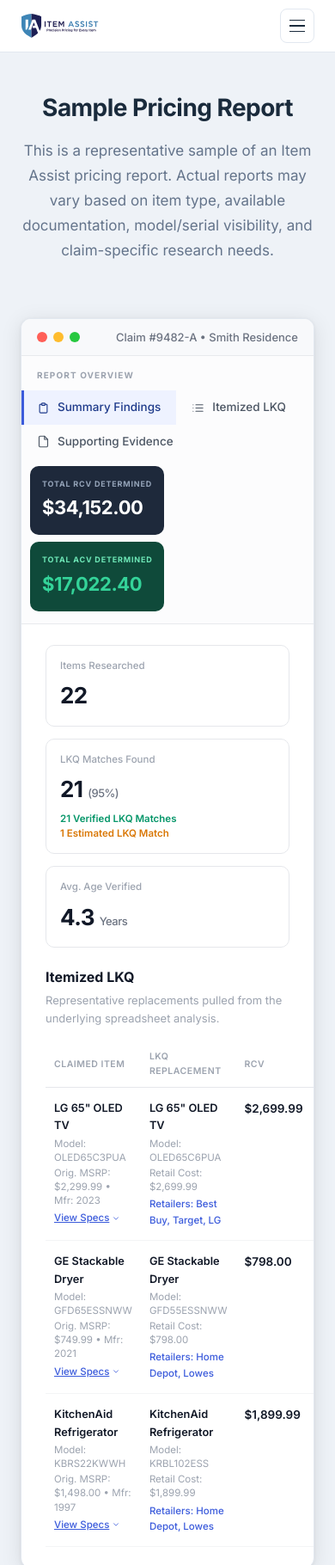
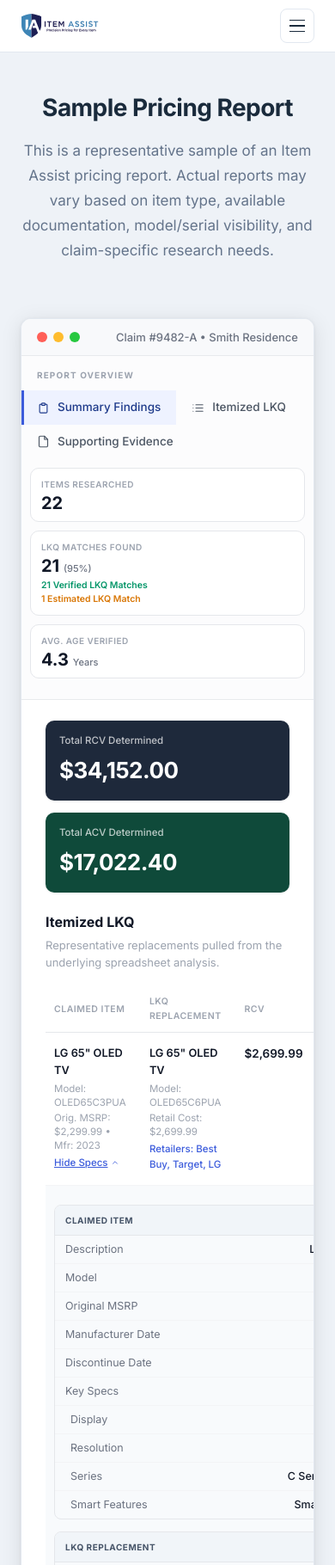
Before and after one commit to joeybukowski3/ItemAssist, a plain HTML site: page report.html in a window 390 px wide. Shown: the top 1820 px of the page at 86% size. Drawn offline with Linux system fonts and the light colour scheme.

Commit message:
chore: update sample report summary layout

```diff
--- a/report.html
+++ b/report.html
@@ -123,35 +123,35 @@
                 Supporting Evidence
               </div>
 
-              <div class="sb-spacer"></div>
-
-              <div class="sb-total rcv">
-                <div class="sb-total-label">Total RCV Determined</div>
-                <div class="sb-total-val">$34,152.00</div>
-              </div>
-              <div class="sb-total acv">
-                <div class="sb-total-label">Total ACV Determined</div>
-                <div class="sb-total-val">$17,022.40</div>
+              <div class="sb-metrics">
+                <div class="sb-metric">
+                  <div class="sb-metric-label">Items Researched</div>
+                  <div class="sb-metric-val">22</div>
+                </div>
+                <div class="sb-metric">
+                  <div class="sb-metric-label">LKQ Matches Found</div>
+                  <div class="sb-metric-val">21 <small>(95%)</small></div>
+                  <div class="sb-metric-break">
+                    <span class="v">21 Verified LKQ Matches</span>
+                    <span class="e">1 Estimated LKQ Match</span>
+                  </div>
+                </div>
+                <div class="sb-metric">
+                  <div class="sb-metric-label">Avg. Age Verified</div>
+                  <div class="sb-metric-val">4.3 <small>Years</small></div>
+                </div>
               </div>
             </div>
 
             <div class="main">
               <div class="stats">
-                <div class="stat">
-                  <div class="stat-label">Items Researched</div>
-                  <div class="stat-val">22</div>
+                <div class="stat stat-total stat-total-rcv">
+                  <div class="stat-label">Total RCV Determined</div>
+                  <div class="stat-val">$34,152.00</div>
                 </div>
-                <div class="stat">
-                  <div class="stat-label">LKQ Matches Found</div>
-                  <div class="stat-val">21 <small>(95%)</small></div>
-                  <div class="stat-break">
-                    <span class="v">21 Verified LKQ Matches</span><br>
-                    <span class="e">1 Estimated LKQ Match</span>
-                  </div>
-                </div>
-                <div class="stat">
-                  <div class="stat-label">Avg. Age Verified</div>
-                  <div class="stat-val">4.3 <small>Years</small></div>
+                <div class="stat stat-total stat-total-acv">
+                  <div class="stat-label">Total ACV Determined</div>
+                  <div class="stat-val">$17,022.40</div>
                 </div>
               </div>
 
@@ -175,7 +175,7 @@
                       <div class="item-name">LG 65&quot; OLED TV</div>
                       <div class="item-sub">Model: OLED65C3PUA</div>
                       <div class="item-sub">Orig. MSRP: $2,299.99 &bull; Mfr: 2023</div>
-                      <button type="button" class="item-link item-link-btn" onclick="toggleReportDetail('sample-report-lg', this)">View Specs <svg viewBox="0 0 24 24" aria-hidden="true"><polyline points="6 9 12 15 18 9"></polyline></svg></button>
+                      <button type="button" class="item-link item-link-btn open" onclick="toggleReportDetail('sample-report-lg', this)">Hide Specs <svg viewBox="0 0 24 24" aria-hidden="true"><polyline points="6 9 12 15 18 9"></polyline></svg></button>
                     </td>
                     <td>
                       <div class="item-name">LG 65&quot; OLED TV</div>
@@ -186,7 +186,7 @@
                     <td class="rcv-val">$2,699.99</td>
                     <td><span class="badge verified"><span class="badge-dot"></span> Verified LKQ</span></td>
                   </tr>
-                  <tr class="detail-row" id="sample-report-lg">
+                  <tr class="detail-row open" id="sample-report-lg">
                     <td colspan="4" class="detail-cell">
                       <div class="match-grid">
                         <div class="match-panel">
@@ -224,7 +224,7 @@
                       <div class="item-name">GE Stackable Dryer</div>
                       <div class="item-sub">Model: GFD65ESSNWW</div>
                       <div class="item-sub">Orig. MSRP: $749.99 &bull; Mfr: 2021</div>
-                      <button type="button" class="item-link item-link-btn" onclick="toggleReportDetail('sample-report-ge', this)">View Specs <svg viewBox="0 0 24 24" aria-hidden="true"><polyline points="6 9 12 15 18 9"></polyline></svg></button>
+                      <button type="button" class="item-link item-link-btn open" onclick="toggleReportDetail('sample-report-ge', this)">Hide Specs <svg viewBox="0 0 24 24" aria-hidden="true"><polyline points="6 9 12 15 18 9"></polyline></svg></button>
                     </td>
                     <td>
                       <div class="item-name">GE Stackable Dryer</div>
@@ -235,7 +235,7 @@
                     <td class="rcv-val">$798.00</td>
                     <td><span class="badge verified"><span class="badge-dot"></span> Verified LKQ</span></td>
                   </tr>
-                  <tr class="detail-row" id="sample-report-ge">
+                  <tr class="detail-row open" id="sample-report-ge">
                     <td colspan="4" class="detail-cell">
                       <div class="match-grid">
                         <div class="match-panel">
@@ -275,7 +275,7 @@
                       <div class="item-name">KitchenAid Refrigerator</div>
                       <div class="item-sub">Model: KBRS22KWWH</div>
                       <div class="item-sub">Orig. MSRP: $1,498.00 &bull; Mfr: 1997</div>
-                      <button type="button" class="item-link item-link-btn" onclick="toggleReportDetail('sample-report-kitchenaid', this)">View Specs <svg viewBox="0 0 24 24" aria-hidden="true"><polyline points="6 9 12 15 18 9"></polyline></svg></button>
+                      <button type="button" class="item-link item-link-btn open" onclick="toggleReportDetail('sample-report-kitchenaid', this)">Hide Specs <svg viewBox="0 0 24 24" aria-hidden="true"><polyline points="6 9 12 15 18 9"></polyline></svg></button>
                     </td>
                     <td>
                       <div class="item-name">KitchenAid Refrigerator</div>
@@ -286,7 +286,7 @@
                     <td class="rcv-val">$1,899.99</td>
                     <td><span class="badge verified"><span class="badge-dot"></span> Verified LKQ</span></td>
                   </tr>
-                  <tr class="detail-row" id="sample-report-kitchenaid">
+                  <tr class="detail-row open" id="sample-report-kitchenaid">
                     <td colspan="4" class="detail-cell">
                       <div class="match-grid">
                         <div class="match-panel">
--- a/styles.css
+++ b/styles.css
@@ -2191,6 +2191,59 @@
 
 .report-page .sb-spacer { flex: 1; }
 
+.report-page .sb-metrics {
+  margin: 12px 14px 0;
+  display: grid;
+  gap: 10px;
+}
+
+.report-page .sb-metric {
+  border: 1px solid #e5e7eb;
+  border-radius: 10px;
+  background: #fff;
+  padding: 10px 12px;
+}
+
+.report-page .sb-metric-label {
+  font-size: 10px;
+  color: #9ca3af;
+  font-weight: 600;
+  text-transform: uppercase;
+  letter-spacing: 0.45px;
+  margin-bottom: 4px;
+}
+
+.report-page .sb-metric-val {
+  font-size: 20px;
+  font-weight: 700;
+  color: #111827;
+  line-height: 1.05;
+}
+
+.report-page .sb-metric-val small {
+  font-size: 11px;
+  color: #6b7280;
+  font-weight: 500;
+}
+
+.report-page .sb-metric-break {
+  margin-top: 5px;
+  display: grid;
+  gap: 2px;
+  font-size: 10.5px;
+  line-height: 1.4;
+}
+
+.report-page .sb-metric-break .v {
+  color: #059669;
+  font-weight: 600;
+}
+
+.report-page .sb-metric-break .e {
+  color: #d97706;
+  font-weight: 600;
+}
+
 .report-page .sb-total {
   margin: 0 14px 10px;
   padding: 14px;
@@ -2272,6 +2325,28 @@
 .report-page .stat-break .e {
   color: #d97706;
   font-weight: 600;
+}
+
+.report-page .stat-total {
+  color: #fff;
+  border: none;
+  box-shadow: 0 1px 3px rgba(0,0,0,0.06), 0 1px 2px rgba(0,0,0,0.04);
+}
+
+.report-page .stat-total .stat-label {
+  color: rgba(255,255,255,0.72);
+}
+
+.report-page .stat-total .stat-val {
+  color: #fff;
+}
+
+.report-page .stat-total-rcv {
+  background: #1e293b;
+}
+
+.report-page .stat-total-acv {
+  background: #0f4a3a;
 }
 
 .report-page .section-hdr {
@@ -2554,6 +2629,11 @@
 
   .report-page .sb-spacer {
     display: none;
+  }
+
+  .report-page .sb-metrics {
+    width: 100%;
+    margin: 10px;
   }
 
   .report-page .sb-total {
@@ -2963,6 +3043,62 @@
 
 body.homepage-redesign .hero-report-preview .sb-spacer { flex: 1; }
 
+body.homepage-redesign .hero-report-preview .sb-metrics {
+  margin: 12px 14px 0;
+  display: grid;
+  gap: 10px;
+}
+
+body.homepage-redesign .hero-report-preview .sb-metric {
+  border: 1px solid #e5e7eb;
+  border-radius: 10px;
+  background: #fff;
+  padding: 10px 12px;
+}
+
+body.homepage-redesign .hero-report-preview .sb-metric-label {
+  font-family: "Inter", system-ui, sans-serif;
+  font-size: 10px;
+  color: #9ca3af;
+  font-weight: 600;
+  text-transform: uppercase;
+  letter-spacing: 0.45px;
+  margin-bottom: 4px;
+}
+
+body.homepage-redesign .hero-report-preview .sb-metric-val {
+  font-family: "Inter", system-ui, sans-serif;
+  font-size: 20px;
+  font-weight: 700;
+  color: #111827;
+  line-height: 1.05;
+}
+
+body.homepage-redesign .hero-report-preview .sb-metric-val small {
+  font-size: 11px;
+  color: #6b7280;
+  font-weight: 500;
+}
+
+body.homepage-redesign .hero-report-preview .sb-metric-break {
+  margin-top: 5px;
+  display: grid;
+  gap: 2px;
+  font-family: "Inter", system-ui, sans-serif;
+  font-size: 10.5px;
+  line-height: 1.4;
+}
+
+body.homepage-redesign .hero-report-preview .sb-metric-break .v {
+  color: #059669;
+  font-weight: 600;
+}
+
+body.homepage-redesign .hero-report-preview .sb-metric-break .e {
+  color: #d97706;
+  font-weight: 600;
+}
+
 body.homepage-redesign .hero-report-preview .sb-total {
   margin: 0 14px 10px;
   padding: 14px;
@@ -3050,6 +3186,28 @@
 body.homepage-redesign .hero-report-preview .stat-break .e {
   color: #d97706;
   font-weight: 600;
+}
+
+body.homepage-redesign .hero-report-preview .stat-total {
+  color: #fff;
+  border: none;
+  box-shadow: 0 1px 3px rgba(0,0,0,0.06), 0 1px 2px rgba(0,0,0,0.04);
+}
+
+body.homepage-redesign .hero-report-preview .stat-total .stat-label {
+  color: rgba(255,255,255,0.72);
+}
+
+body.homepage-redesign .hero-report-preview .stat-total .stat-val {
+  color: #fff;
+}
+
+body.homepage-redesign .hero-report-preview .stat-total-rcv {
+  background: #1e293b;
+}
+
+body.homepage-redesign .hero-report-preview .stat-total-acv {
+  background: #0f4a3a;
 }
 
 body.homepage-redesign .hero-report-preview .section-hdr {
@@ -3800,6 +3958,10 @@
   }
   body.homepage-redesign .hero-report-preview .sb-title { width: 100%; }
   body.homepage-redesign .hero-report-preview .sb-spacer { display: none; }
+  body.homepage-redesign .hero-report-preview .sb-metrics {
+    width: 100%;
+    margin: 10px;
+  }
   body.homepage-redesign .hero-report-preview .sb-total { margin: 8px 10px 0; }
   body.homepage-redesign .hero-report-preview .stats { flex-direction: column; }
   body.homepage-redesign .hero-report-preview .match-grid { grid-template-columns: 1fr; }
```
Also changed, not shown: index.html (+23 -23 lines).
